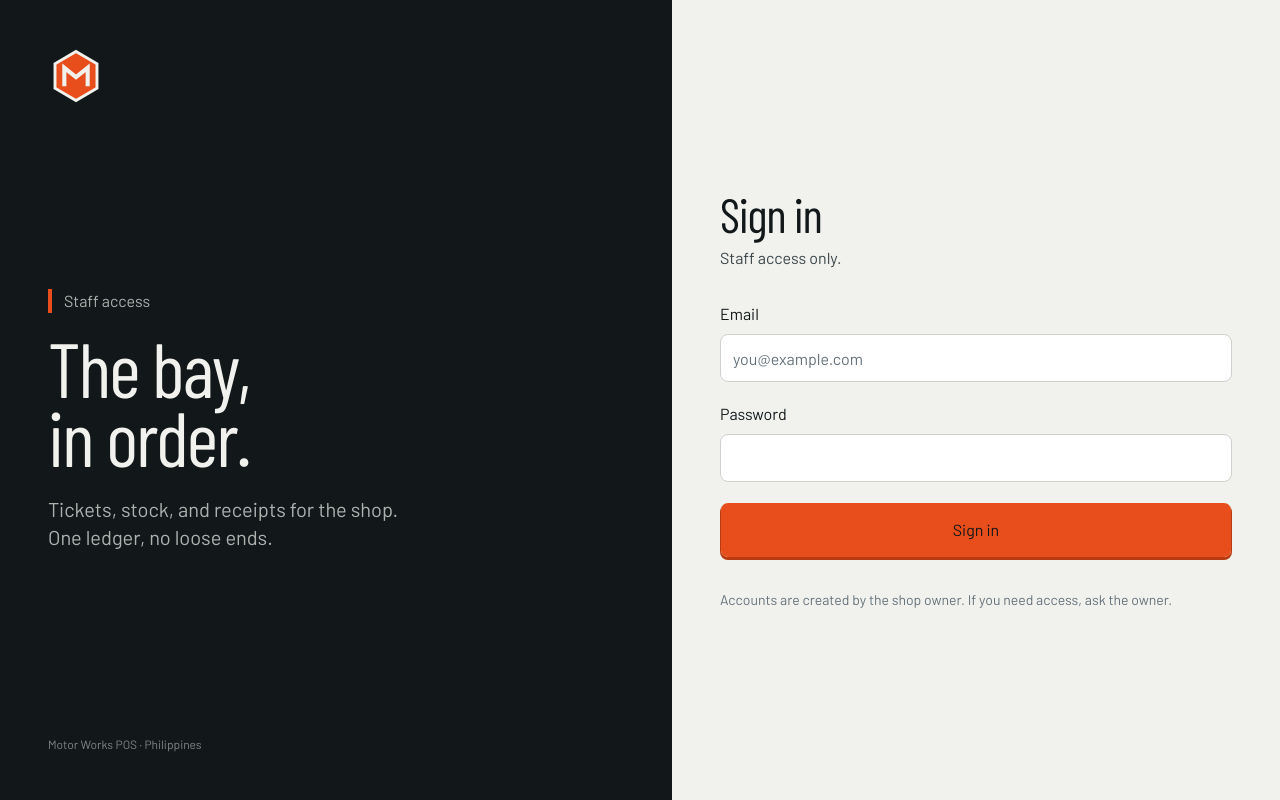
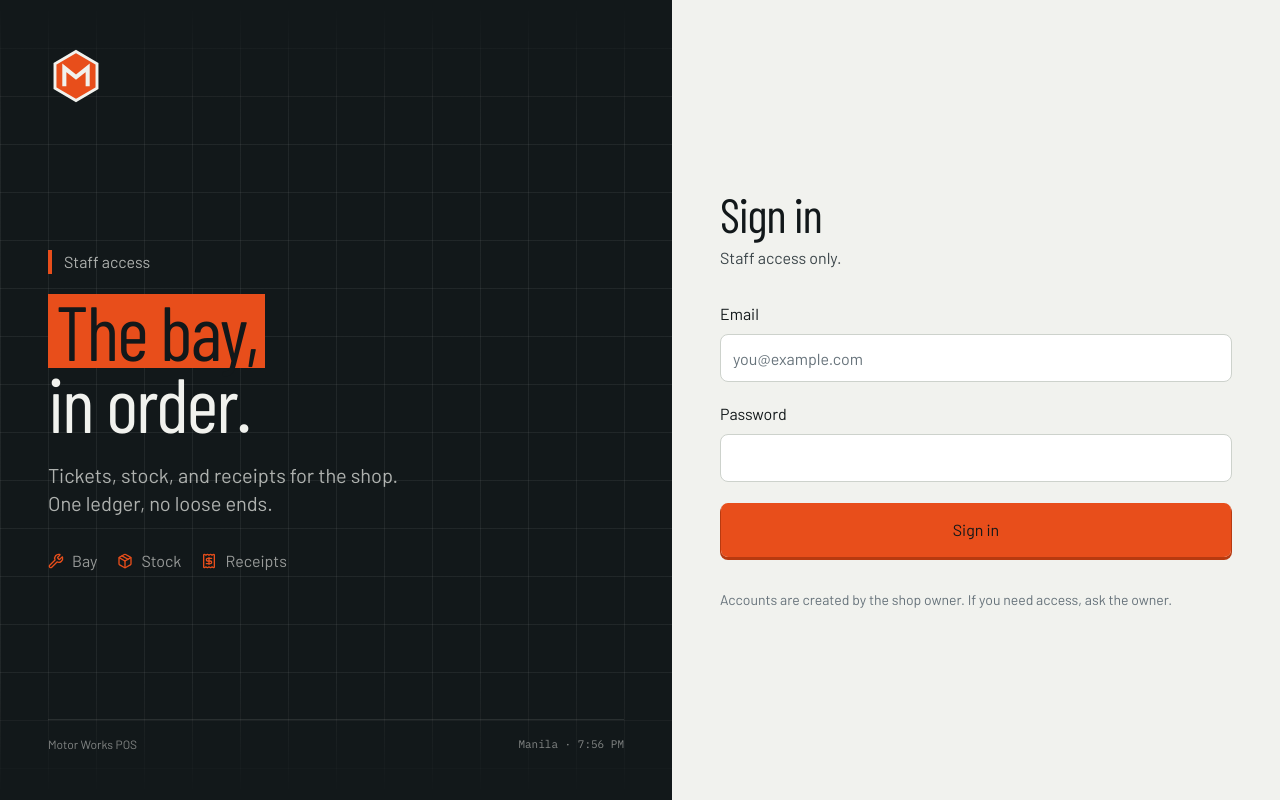
Before and after one commit to madebyseaan/Project_JJA, a React (Vite) app: page /login in a window 1280 px wide. Built offline with nearby package versions, Linux system fonts and the light colour scheme; no server answers.

Commit message:
style: add workshop details to the login brand panel

```diff
--- a/src/features/auth/LoginPage.tsx
+++ b/src/features/auth/LoginPage.tsx
@@ -1,4 +1,5 @@
 import { zodResolver } from '@hookform/resolvers/zod';
+import { Package, Receipt, Wrench } from 'lucide-react';
 import { useEffect, useState } from 'react';
 import { useForm } from 'react-hook-form';
 import { useNavigate } from 'react-router';
@@ -8,6 +9,7 @@ import { FullPageLoading } from '@/components/FullPageLoading';
 import { Button } from '@/components/ui/button';
 import { Input } from '@/components/ui/input';
 import { Label } from '@/components/ui/label';
+import { useManilaClock } from '@/hooks/use-manila-clock';
 import { AppError } from '@/lib/errors';
 
 import { loginSchema, type LoginValues } from './schemas';
@@ -16,6 +18,7 @@ import { useAuth } from './use-auth';
 export function LoginPage() {
   const { status, signIn, error: authError } = useAuth();
   const navigate = useNavigate();
+  const manilaTime = useManilaClock();
   const [formError, setFormError] = useState<string | null>(null);
 
   const {
@@ -56,8 +59,10 @@ export function LoginPage() {
 
   return (
     <main className="bg-paper min-h-screen md:grid md:grid-cols-[1.05fr_0.95fr]">
-      <section className="bg-ink text-paper hidden p-8 md:flex xl:p-12">
-        <div className="mx-auto grid h-full w-full max-w-[40rem] grid-rows-[auto_1fr_auto]">
+      <section className="bg-ink text-paper relative hidden overflow-hidden p-8 md:flex xl:p-12">
+        <div aria-hidden="true" className="blueprint-grid pointer-events-none absolute inset-0" />
+
+        <div className="relative mx-auto grid h-full w-full max-w-[40rem] grid-rows-[auto_1fr_auto]">
           <BrandMark className="text-paper size-12 xl:size-14" title="Motor Works" />
 
           <div className="flex flex-col justify-center py-10">
@@ -65,7 +70,7 @@ export function LoginPage() {
               Staff access
             </p>
             <h1 className="font-display text-paper text-[clamp(3.25rem,6vw,7rem)] leading-[0.9] font-bold tracking-tight">
-              The bay,
+              <span className="bg-safety text-ink inline-block px-2 py-0.5">The bay,</span>
               <br />
               in order.
             </h1>
@@ -73,17 +78,38 @@ export function LoginPage() {
               Tickets, stock, and receipts for the shop.{' '}
               <span className="xl:block">One ledger, no loose ends.</span>
             </p>
+
+            <div className="text-paper/60 mt-8 flex flex-wrap items-center gap-x-5 gap-y-2 text-sm xl:text-base">
+              <span className="inline-flex items-center gap-2">
+                <Wrench className="text-safety size-4" aria-hidden="true" />
+                Bay
+              </span>
+              <span className="inline-flex items-center gap-2">
+                <Package className="text-safety size-4" aria-hidden="true" />
+                Stock
+              </span>
+              <span className="inline-flex items-center gap-2">
+                <Receipt className="text-safety size-4" aria-hidden="true" />
+                Receipts
+              </span>
+            </div>
           </div>
 
-          <p className="text-paper/50 text-xs">Motor Works POS · Philippines</p>
+          <div className="border-paper/10 text-paper/50 flex items-center justify-between gap-4 border-t pt-4 text-xs">
+            <span>Motor Works POS</span>
+            <span className="font-mono text-[11px]">Manila · {manilaTime}</span>
+          </div>
         </div>
       </section>
 
       <section className="flex min-h-screen items-center justify-center px-5 py-10 md:min-h-0 md:px-8 xl:px-12">
         <div className="w-full max-w-md xl:max-w-lg">
-          <div className="mb-8 md:hidden">
-            <BrandMark className="size-12" title="Motor Works" />
-            <p className="font-display mt-4 text-2xl font-bold tracking-tight">Motor Works POS</p>
+          <div className="mb-8 flex items-start justify-between gap-4 md:hidden">
+            <div>
+              <BrandMark className="size-12" title="Motor Works" />
+              <p className="font-display mt-4 text-2xl font-bold tracking-tight">Motor Works POS</p>
+            </div>
+            <span className="text-steel font-mono text-xs">Manila · {manilaTime}</span>
           </div>
 
           <h2 className="font-display text-4xl font-bold tracking-tight xl:text-5xl">Sign in</h2>
--- /dev/null
+++ b/src/hooks/use-manila-clock.ts
@@ -0,0 +1,22 @@
+import { useEffect, useState } from 'react';
+
+const manilaTime = new Intl.DateTimeFormat('en-PH', {
+  timeZone: 'Asia/Manila',
+  hour: 'numeric',
+  minute: '2-digit',
+  hour12: true,
+});
+
+export function useManilaClock(): string {
+  const [time, setTime] = useState(() => manilaTime.format(new Date()));
+
+  useEffect(() => {
+    const interval = window.setInterval(() => {
+      setTime(manilaTime.format(new Date()));
+    }, 30_000);
+
+    return () => window.clearInterval(interval);
+  }, []);
+
+  return time;
+}
--- a/src/styles/globals.css
+++ b/src/styles/globals.css
@@ -76,6 +76,23 @@
   --color-ring: var(--ring);
 }
 
+.blueprint-grid {
+  background-image:
+    linear-gradient(
+      to right,
+      color-mix(in oklab, var(--color-paper) 7%, transparent) 1px,
+      transparent 1px
+    ),
+    linear-gradient(
+      to bottom,
+      color-mix(in oklab, var(--color-paper) 7%, transparent) 1px,
+      transparent 1px
+    );
+  background-size: 48px 48px;
+  -webkit-mask-image: linear-gradient(to bottom, transparent, #000 15%, #000 85%, transparent);
+  mask-image: linear-gradient(to bottom, transparent, #000 15%, #000 85%, transparent);
+}
+
 @layer base {
   * {
     border-color: var(--border);
```
Also changed, not shown: 4 other files (tests, documents, lock files or other folders).
